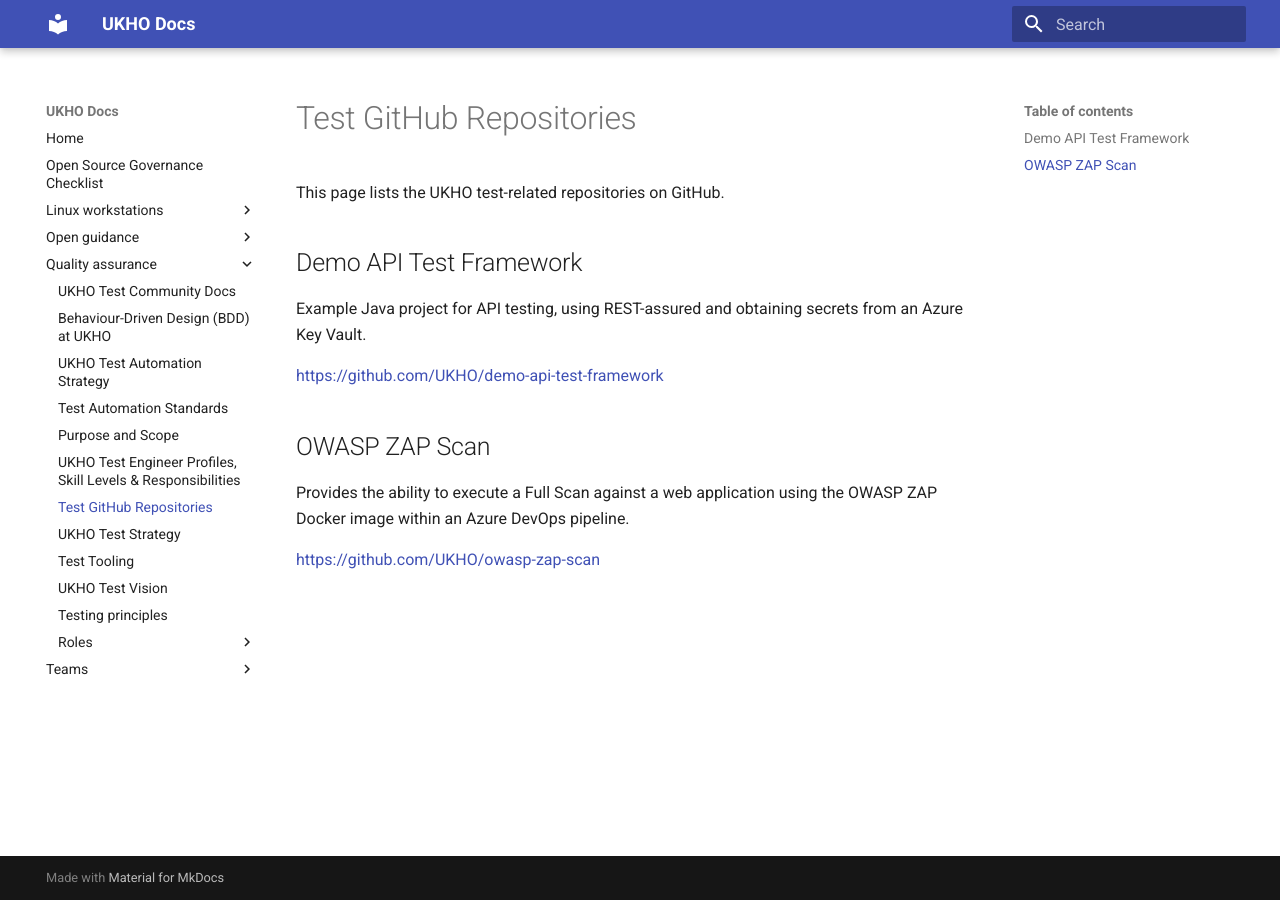
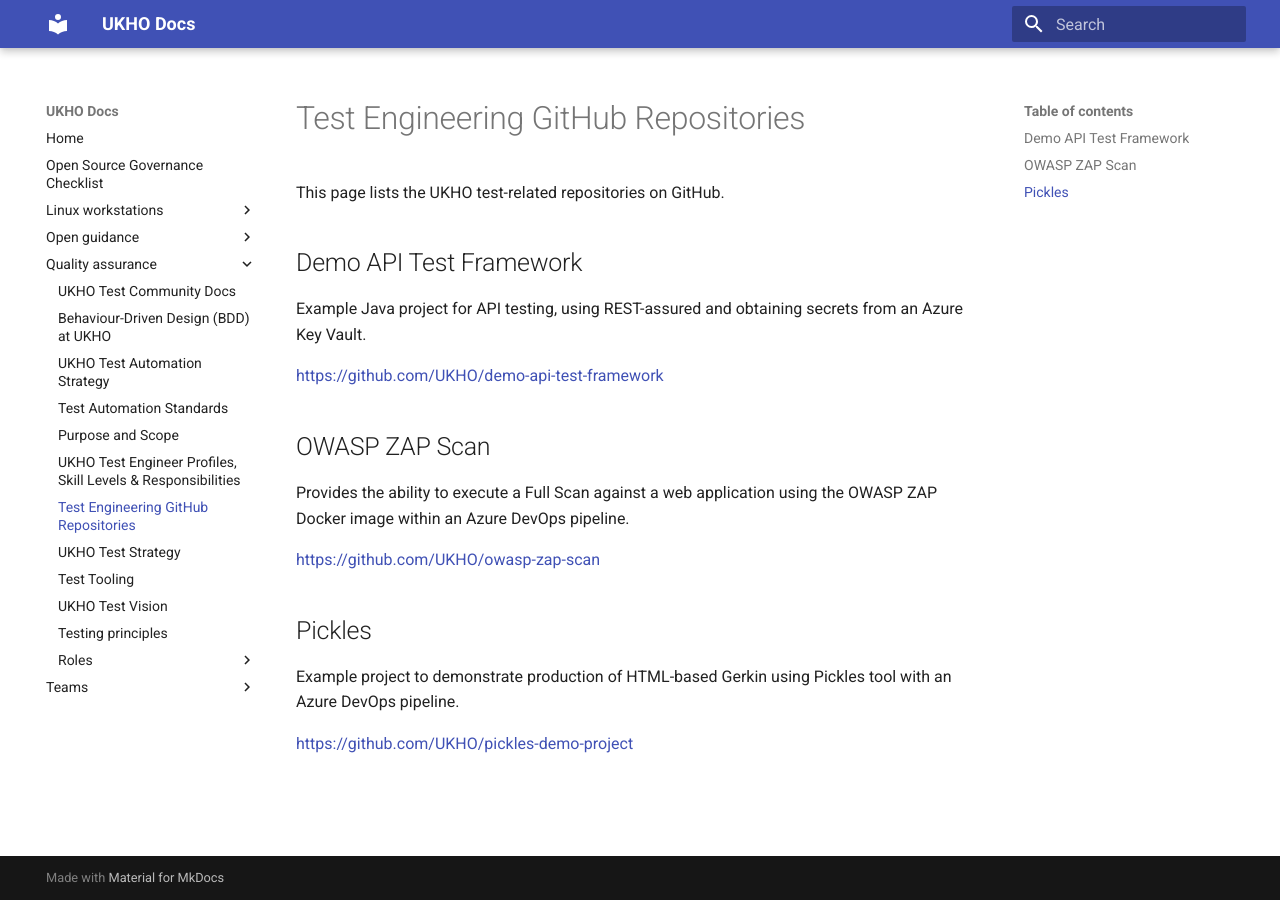
Before and after one commit to UKHO/docs, an MkDocs documentation site: the page built from docs/quality-assurance/test-repositories.md, in a window 1280 px wide. Built offline with MkDocs 1.6.1 and Material for MkDocs 9.7.7, drawn with Linux system fonts in a browser that asks for light colours.

Commit message:
Add Pickles project to QA repositories page

```diff
--- a/docs/quality-assurance/test-repositories.md
+++ b/docs/quality-assurance/test-repositories.md
@@ -1,4 +1,4 @@
-# Test GitHub Repositories
+# Test Engineering GitHub Repositories
 
 This page lists the UKHO test-related repositories on GitHub.
 
@@ -13,3 +13,9 @@ Example Java project for API testing, using REST-assured and obtaining secrets f
 Provides the ability to execute a Full Scan against a web application using the OWASP ZAP Docker image within an Azure DevOps pipeline.
 
 <https://github.com/UKHO/owasp-zap-scan>
+
+## Pickles
+
+Example project to demonstrate production of HTML-based Gerkin using Pickles tool with an Azure DevOps pipeline.
+
+<https://github.com/UKHO/pickles-demo-project>
```
